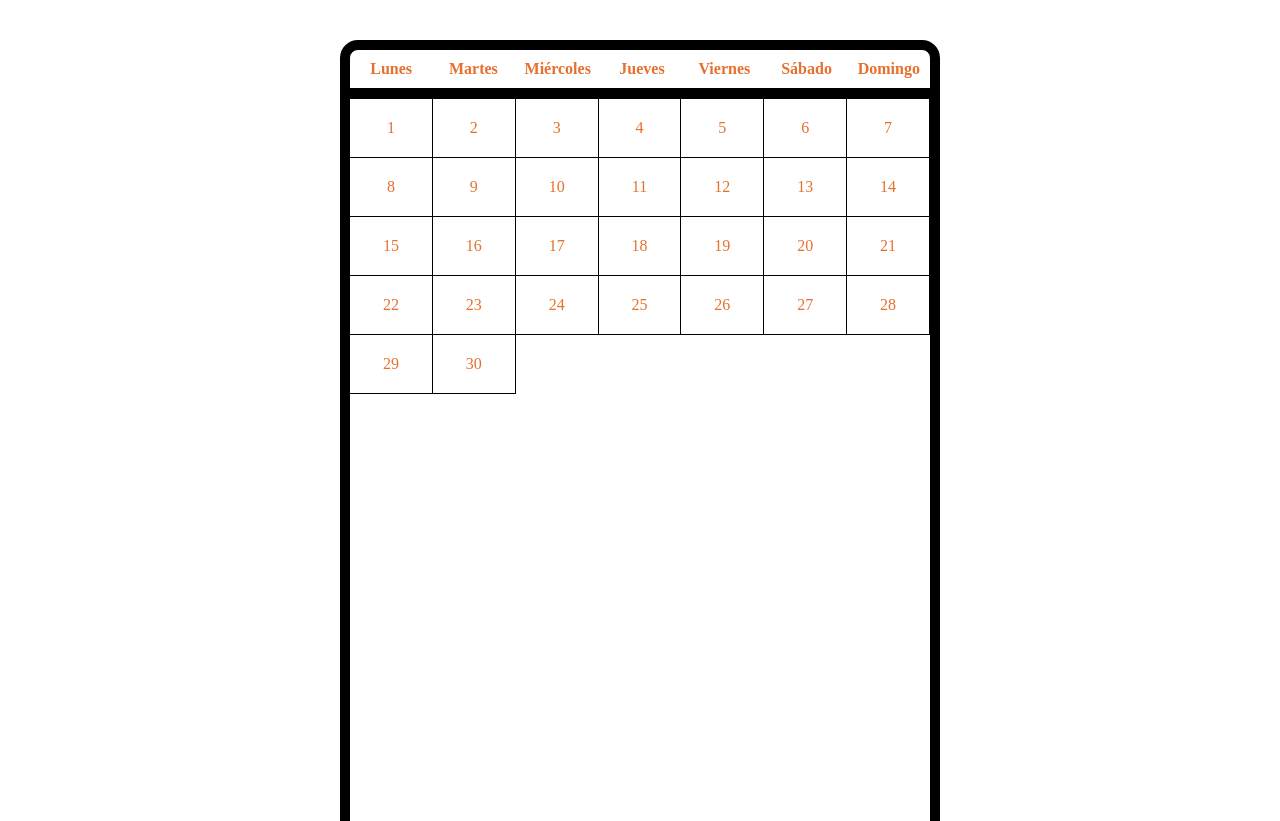
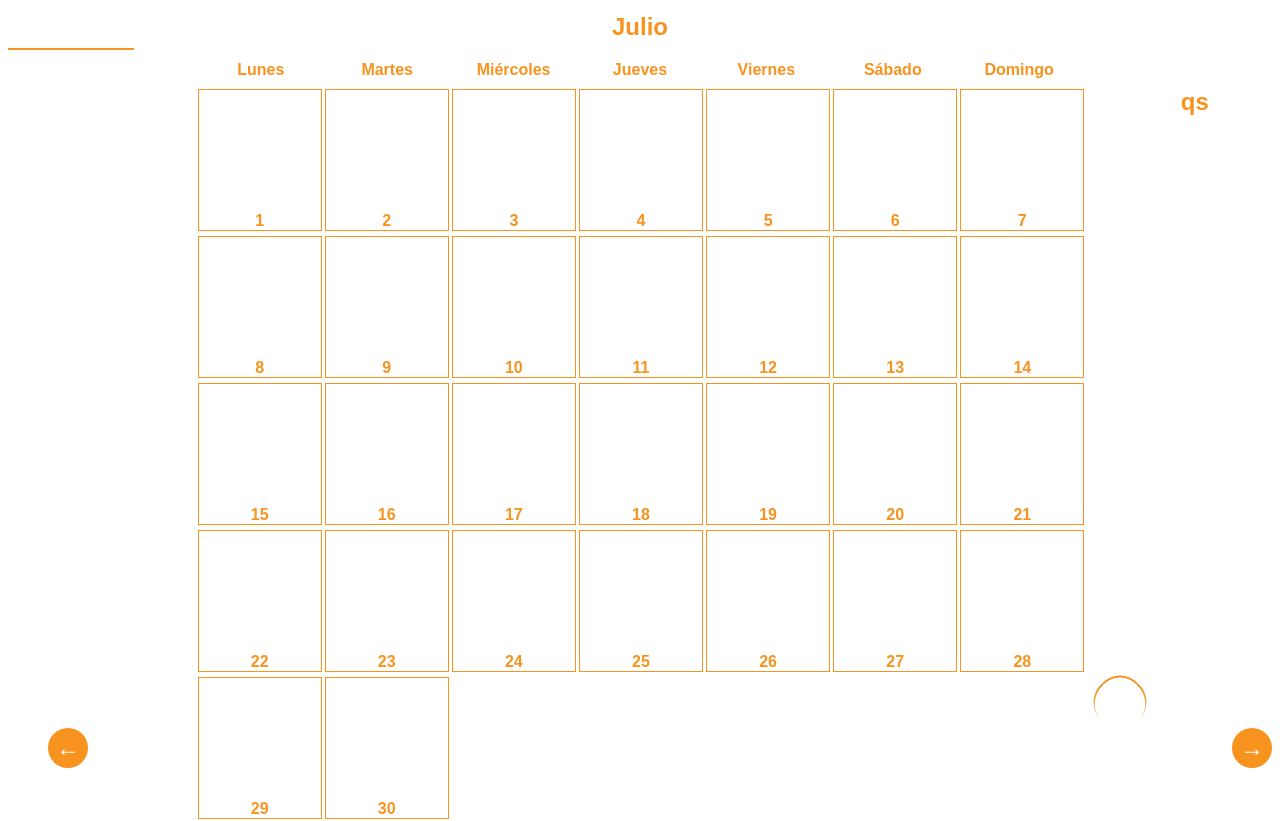
Before and after one commit to martinWeissmann/quit-smoking, a Next.js app in the folder quit-smoking/: page / in a window 1280 px wide. Shown: the top 821 px of the page. Built offline with nearby package versions, Linux system fonts and the light colour scheme.

Commit message:
Nueva pagina consejos

```diff
--- a/quit-smoking/components/calendar.tsx
+++ b/quit-smoking/components/calendar.tsx
@@ -1,123 +1,146 @@
-'use client';
+import React from 'react';
 
-import React, { useState } from 'react';
-
-
-
-const Calendar: React.FC = () => {
-  const [currentDate, setCurrentDate] = useState(new Date());
-
-  const nextMonth = () => {
-    setCurrentDate(new Date(currentDate.getFullYear(), currentDate.getMonth() + 1, 1));
-  };
-
-  const prevMonth = () => {
-    setCurrentDate(new Date(currentDate.getFullYear(), currentDate.getMonth() - 1, 1));
-  };
-
-  const getDaysInMonth = (date: Date) => {
-    const days = [];
-    const year = date.getFullYear();
-    const month = date.getMonth();
-    const firstDayOfMonth = new Date(year, month, 1).getDay();
-    const daysInMonth = new Date(year, month + 1, 0).getDate();
-
-    for (let i = 0; i < firstDayOfMonth; i++) {
-      days.push('');
-    }
-
-    for (let i = 1; i <= daysInMonth; i++) {
-      days.push(i);
-    }
-
-    return days;
-  };
-
-  const days = getDaysInMonth(currentDate);
-
+const CalendarioJulio: React.FC = () => {
   return (
-    <div style={styles.container}>
-      <div style={styles.navigation}>
-
+    <div style={contenedor}>
+      <h1 style={titulo}>Julio</h1>
+      <div style={diasSemana}>
+        {['Lunes', 'Martes', 'Miércoles', 'Jueves', 'Viernes', 'Sábado', 'Domingo'].map((dia) => (
+          <span key={dia} style={diaSemana}>{dia}</span>
+        ))}
       </div>
-      <div style={styles.calendar}>
-        <div style={styles.header}>
-          <div style={styles.day}>Lunes</div>
-          <div style={styles.day}>Martes</div>
-          <div style={styles.day}>Miércoles</div>
-          <div style={styles.day}>Jueves</div>
-          <div style={styles.day}>Viernes</div>
-          <div style={styles.day}>Sábado</div>
-          <div style={styles.day}>Domingo</div>
-        </div>
-        <div style={styles.week}>
-          {days.map((day, index) => (
-            <div key={index} style={styles.date}>{day}</div>
-          ))}
-        </div>
+      <div style={calendario}>
+        {Array.from({ length: 30 }, (_, i) => (
+          <div key={i + 1} style={dia}>{i + 1}</div>
+        ))}
+      </div>
+      <div style={elementosDecorativos}>
+        <div style={lineaNaranja}></div>
+        <div style={logo}>qs</div>
+        <div style={curva}></div>
+      </div>
+      <div style={botones}>
+        <button style={boton}>&larr;</button>
+        <button style={boton}>&rarr;</button>
       </div>
     </div>
   );
 };
 
-const styles: { [key: string]: React.CSSProperties } = {
-  container: {
-    maxWidth: '600px',
-    margin: '20px auto',
-    textAlign: 'center',
-  },
-  navigation: {
-    display: 'flex',
-    justifyContent: 'space-between',
-    alignItems: 'center',
-    marginBottom: '20px',
-  },
-  button: {
-    padding: '10px 20px',
-    fontSize: '16px',
-    cursor: 'pointer',
-  },
-  month: {
-    margin: '0 20px',
-    fontSize: '24px',
-    fontWeight: 'bold',
-  },
-  calendar: {
-    display: 'grid',
-    gridTemplateRows: 'auto repeat(16, 1fr)',
-    border: '10px solid black',
-    borderRadius: '18px',
-    overflow: 'hidden',
-  },
-  header: {
-    display: 'grid',
-    gridTemplateColumns: 'repeat(7, 1fr)',
-    borderBottom: '11px solid black',
-  },
-  day: {
-    padding: '10px',
-    textAlign: 'center',
-    fontWeight: 'bold',
-    color: '#e6702e',
-  },
-  week: {
-    display: 'grid',
-    gridTemplateColumns: 'repeat(7, 1fr)',
-  },
-  date: {
-    borderRight: '1px solid black',
-    borderBottom: '1px solid black',
-    padding: '20px',
-    textAlign: 'center',
-    color: '#e6702e',
-  },
-  logo: {
-    position: 'absolute',
-    bottom: '10px',
-    right: '10px',
-    fontSize: '20px',
-    color: '#e6702e',
-  },
+const contenedor: React.CSSProperties = {
+  position: 'relative',
+  width: '100%',
+  height: '100vh',
+  backgroundColor: 'white',
+  display: 'flex',
+  flexDirection: 'column',
+  alignItems: 'center',
+  justifyContent: 'center',
+  fontFamily: 'Arial, sans-serif',
 };
 
-export default Calendar;
+const titulo: React.CSSProperties = {
+  fontSize: '24px',
+  color: '#F7931E',
+  fontWeight: 'bold',
+  marginBottom: '20px',
+};
+
+const diasSemana: React.CSSProperties = {
+  display: 'grid',
+  gridTemplateColumns: 'repeat(7, 1fr)',
+  width: '70%',
+  textAlign: 'center',
+  marginBottom: '10px',
+};
+
+const diaSemana: React.CSSProperties = {
+  fontSize: '16px',
+  color: '#F7931E',
+  fontWeight: 'bold',
+};
+
+const calendario: React.CSSProperties = {
+  display: 'grid',
+  gridTemplateColumns: 'repeat(7, 1fr)',
+  gap: '5px',
+  width: '70%',
+};
+
+const dia: React.CSSProperties = {
+  width: '100%',
+  paddingTop: '100%',
+  position: 'relative',
+  border: '1px solid #F7931E',
+  display: 'flex',
+  alignItems: 'center',
+  justifyContent: 'center',
+  fontSize: '16px',
+  color: '#F7931E',
+  fontWeight: 'bold',
+};
+
+const elementosDecorativos: React.CSSProperties = {
+  position: 'absolute',
+  width: '100%',
+  height: '100%',
+  top: 0,
+  left: 0,
+};
+
+const lineaNaranja: React.CSSProperties = {
+  position: 'absolute',
+  top: '5%',
+  left: 0,
+  width: '10%',
+  height: '2px',
+  backgroundColor: '#F7931E',
+};
+
+const logo: React.CSSProperties = {
+  position: 'absolute',
+  top: '10%',
+  right: '5%',
+  fontSize: '24px',
+  color: '#F7931E',
+  fontWeight: 'bold',
+};
+
+const curva: React.CSSProperties = {
+  position: 'absolute',
+  bottom: '10%',
+  right: '10%',
+  width: '50px',
+  height: '50px',
+  borderTop: '2px solid #F7931E',
+  borderLeft: '2px solid #F7931E',
+  borderRadius: '25px',
+  transform: 'rotate(45deg)',
+};
+
+const botones: React.CSSProperties = {
+  position: 'absolute',
+  bottom: '5%',
+  width: '100%',
+  display: 'flex',
+  justifyContent: 'space-between',
+  padding: '0 20px',
+};
+
+const boton: React.CSSProperties = {
+  backgroundColor: '#F7931E',
+  color: 'white',
+  border: 'none',
+  borderRadius: '50%',
+  width: '40px',
+  height: '40px',
+  fontSize: '24px',
+  display: 'flex',
+  alignItems: 'center',
+  justifyContent: 'center',
+  cursor: 'pointer',
+  marginLeft: '40px', // Ajusta este valor para mover la flecha más a la derecha
+
+};
+
+export default CalendarioJulio;
```
Also changed, not shown: quit-smoking/app/consejos/page.tsx (added, +71 -0 lines).
